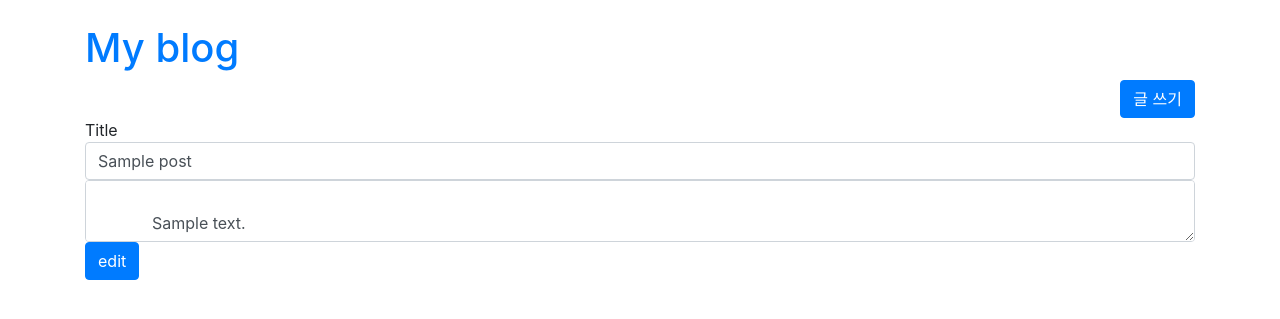
After one commit to Younlab/Python-django-tutorial, a Django app: page /1/edit/ in a window 1280 px wide. The commit adds this page. Shown: the top 319 px of the page. Run offline with Django 3.2, Linux system fonts and the light colour scheme; tables that the repository leaves empty hold one stand-in row (values such as "Sample post"); some libraries are stand-ins or nearby versions.

Commit message:
post_edit 구현

```diff
--- a/app/blog/urls.py
+++ b/app/blog/urls.py
@@ -1,5 +1,11 @@
 from django.conf.urls import url
-from .views import post_list, post_detail, post_create, post_delete
+from .views import (
+    post_list,
+    post_detail,
+    post_create,
+    post_delete,
+    post_edit,
+)
 
 urlpatterns = [
     # url의 첫 번째 인자: 매치될 url 정규표현식
@@ -12,6 +18,8 @@ urlpatterns = [
     url(r'^(\d+)/$', post_detail, name='post-detail'),
     url(r'^write/$', post_create, name='post-create'),
     url(r'^(\d+)/delete/$', post_delete, name='post-delete'),
+    url(r'^(\d+)/edit/$', post_edit, name='post-edit'),
+
 ]
 
 # Django 에서 처리 가능한 하나의 페이지를 만들때
--- a/app/blog/views.py
+++ b/app/blog/views.py
@@ -23,9 +23,10 @@ def post_list(request):
     # return render
     posts = Post.objects.all().order_by('-id')
     context = {
-        'posts':posts,
+        'posts': posts,
     }
     return render(request, 'blog/post_list.html', context)
+
 
 def post_detail(requset, post_id):
     post = Post.objects.get(id=post_id)
@@ -36,6 +37,7 @@ def post_detail(requset, post_id):
     # post_detail view function 이 올바르게 동작하는 html을 작성해 오세요
     # post_detail.html 파일을 만들어서 post.id 값을 할당하여 해당 페이지로 넘겨주기
     return render(requset, 'blog/post_detail.html', context)
+
 
 def post_create(request):
     # title
@@ -54,9 +56,9 @@ def post_create(request):
         # 세 post 인스턴스를 생성
         # HttpResponse를 사용해 새로생성된 인스턴스의 id, title, text 정보를 출력
         post = Post.objects.create(
-            author= request.user,
-            title = request.POST['title'],
-            text = request.POST['content'],
+            author=request.user,
+            title=request.POST['title'],
+            text=request.POST['content'],
 
         )
         # HTTP Redirection을 보낼 URL
@@ -65,8 +67,37 @@ def post_create(request):
     else:
         return render(request, 'blog/post_create.html', context)
 
+
 def post_delete(request, post_id):
     if request.method == 'POST':
         post = Post.objects.get(id=post_id)
         post.delete()
         return redirect('post-list')
+
+
+def post_edit(request, post_id):
+    post = Post.objects.get(id=post_id)
+
+    if request.method == 'POST':
+        pass
+        # 글을 수정하기
+        # 1. 수정할 내용(title, text)을 가져온다
+        # 2. 수정할 Post 인스턴스 명시
+        # 3. 해당하는 Post 인스턴스의 title, text 를 수정해서 DB에 저장
+        # 4. post_detail로 이동
+        title = request.POST['title']
+        text = request.POST['content']
+
+        # 수정해서 DB에 저장
+        post.title = title
+        post.text = text
+        post.save()
+        # return HttpResponseRedirect('/{}/'.format(post_id))
+        # post-detail에 해당하는 URL 을 만들어 내려면,
+        # (\d+)에 해당하는 부분을 채울 값이 함께 필요
+        return redirect('post-detail', post_id)
+    # POST 방식이라면 어차피 위에서 return 되므로ㅓ else문 생략
+    context = {
+        'post':post,
+    }
+    return render(request, 'blog/post_edit.html', context)
--- a/app/config/settings.py
+++ b/app/config/settings.py
@@ -33,7 +33,6 @@ SECRET_KEY = 'k+9d4@ry(*x*80%9s7%h(*^2=18mbzleb6xn-etd+i3n--3jd-'
 DEBUG = True
 
 ALLOWED_HOSTS = []
-
 
 # Application definition
 
@@ -82,7 +81,6 @@ TEMPLATES = [
 
 WSGI_APPLICATION = 'config.wsgi.application'
 
-
 # Database
 # https://docs.djangoproject.com/en/1.11/ref/settings/#databases
 
@@ -92,7 +90,6 @@ DATABASES = {
         'NAME': os.path.join(BASE_DIR, 'db.sqlite3'),
     }
 }
-
 
 # Password validation
 # https://docs.djangoproject.com/en/1.11/ref/settings/#auth-password-validators
@@ -112,7 +109,6 @@ AUTH_PASSWORD_VALIDATORS = [
     },
 ]
 
-
 # Internationalization
 # https://docs.djangoproject.com/en/1.11/topics/i18n/
 
@@ -126,7 +122,6 @@ USE_L10N = True
 
 USE_TZ = True
 
-
 # Static files (CSS, JavaScript, Images)
 # https://docs.djangoproject.com/en/1.11/howto/static-files/
 
--- a/app/templates/blog/post_detail.html
+++ b/app/templates/blog/post_detail.html
@@ -4,7 +4,9 @@
         <div class="card md-4 mt-4">
             <div class="card-body">
                 <h2>{{ post.title }}</h2>
-                <p>{{ post.text|linebreaksbr }}</p>
+                <div>
+                    {{ post.text|linebreaksbr }}
+                </div>
             </div>
         </div>
     </div>
--- /dev/null
+++ b/app/templates/blog/post_edit.html
@@ -0,0 +1,15 @@
+{% extends 'blog/base.html' %}
+{% block content %}
+    <form action="" method="POST">
+        {% csrf_token %}
+           <labal for="exampleFormControlInput1">Title</labal>
+           <input name="title" type="text" class="form-control" id="exampleFormControlInput1" value="{{ post.title }}">
+           <labal></labal>
+           <textarea class="form-control" name="content" id="editor" type="code">
+
+            {{ post.text }}
+           </textarea>
+           <button class="btn btn-primary text-right md-3" type="submit">edit</button>
+    </form>
+
+{% endblock %}
--- a/app/templates/blog/post_list.html
+++ b/app/templates/blog/post_list.html
@@ -8,7 +8,8 @@
                 <p class="card-text">{{ post.text |linebreaksbr| truncatechars:100 }}</p>
                 <p class="card-subtitle text-muted md-3 text-right">{{ post.published_date }}</p>
                 <div>
-                <form action="{% url 'post-delete' post.id %}" method="POST">
+                <a href="{% url 'post-edit' post.id %}" class="mr-1 btn btn-primary btn-sm float-left">edit</a>
+                <form action="{% url 'post-delete' post.id %}" method="POST" class="float-left">
                 {% csrf_token %}
                 <button type="submit" class="btn btn-sm btn-danger">삭제</button>
                 </form>
```
